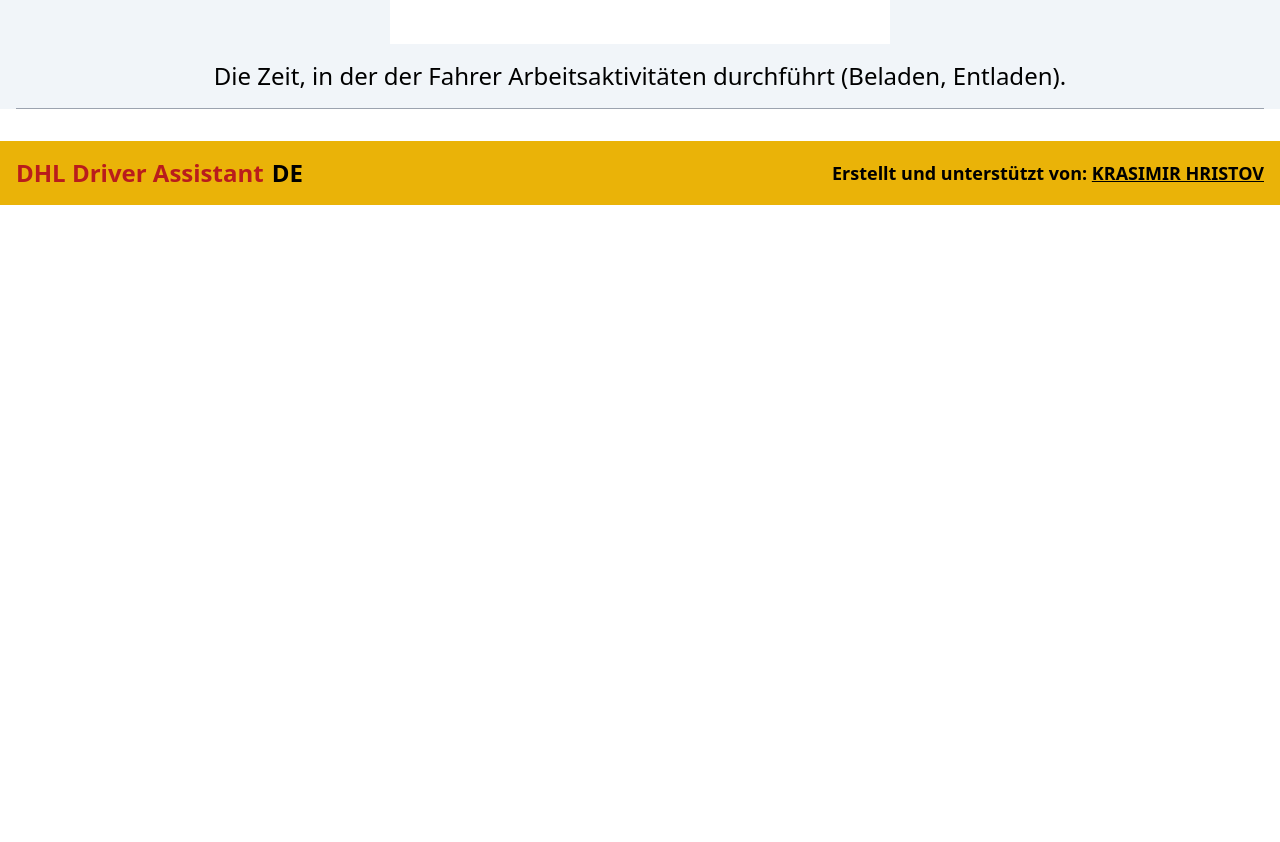
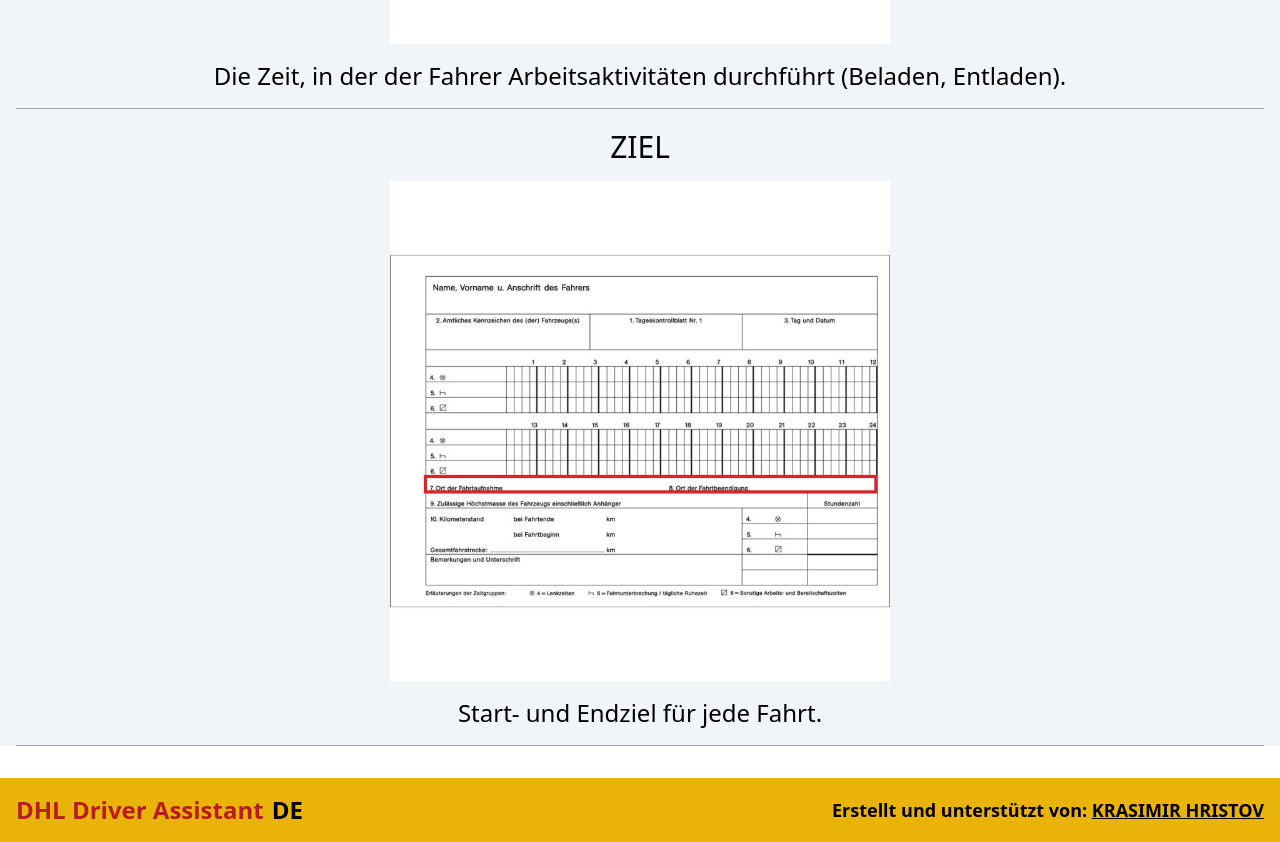
Before and after one commit to Krasimir-Hristov/DHL-Driver-Assitant-Dev, a React (Vite) app in the folder frontend/: page /controllbook in a window 1280 px wide. Shown: the part 5560-6402 px from the top of the page. Before the commit the page ends 5765 px from the top, so only its background shows below. Built offline with nearby package versions, Linux system fonts and the light colour scheme.

Commit message:
add the destination object

```diff
--- a/frontend/src/pages/ControllBook.tsx
+++ b/frontend/src/pages/ControllBook.tsx
@@ -10,6 +10,7 @@ import licensePlateImg from '../assets/controlBookImg/cbPlates.jpg';
 import drivingLineImg from '../assets/controlBookImg/cbDriving.jpg';
 import breakLineImg from '../assets/controlBookImg/cbPause.jpg';
 import workLineImg from '../assets/controlBookImg/cbLagerWork.jpg';
+import destinationImg from '../assets/controlBookImg/cbDestination.jpg';
 
 import DayOfYear from '../components/DayOfYear';
 import CurrentDate from '../components/CurrentDate';
@@ -48,6 +49,11 @@ const ControllBook: React.FC = () => {
       title: `${t('cbWorkLine')}`, // Примерен ключ от вашите i18n ресурси
       image: workLineImg,
       description: `${t('cbWorkLineDesc')}`, // Примерен ключ от вашите i18n ресурси
+    },
+    {
+      title: `${t('cbDestination')}`, // Примерен ключ от вашите i18n ресурси
+      image: destinationImg,
+      description: `${t('cbDestinationDesc')}`, // Примерен ключ от вашите i18n ресурси
     },
 
     // Добавете повече обекти тук, ако е необходимо
```
